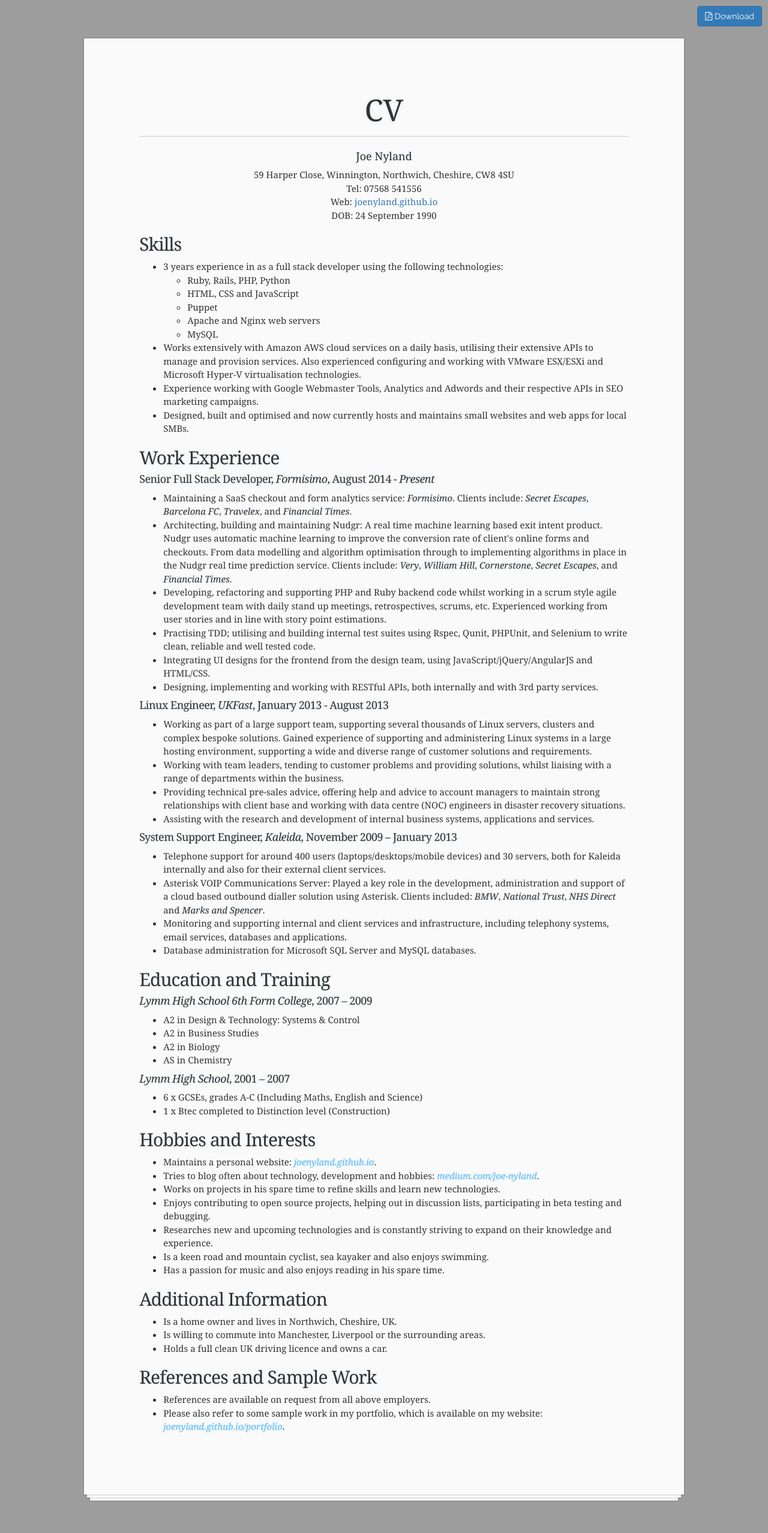
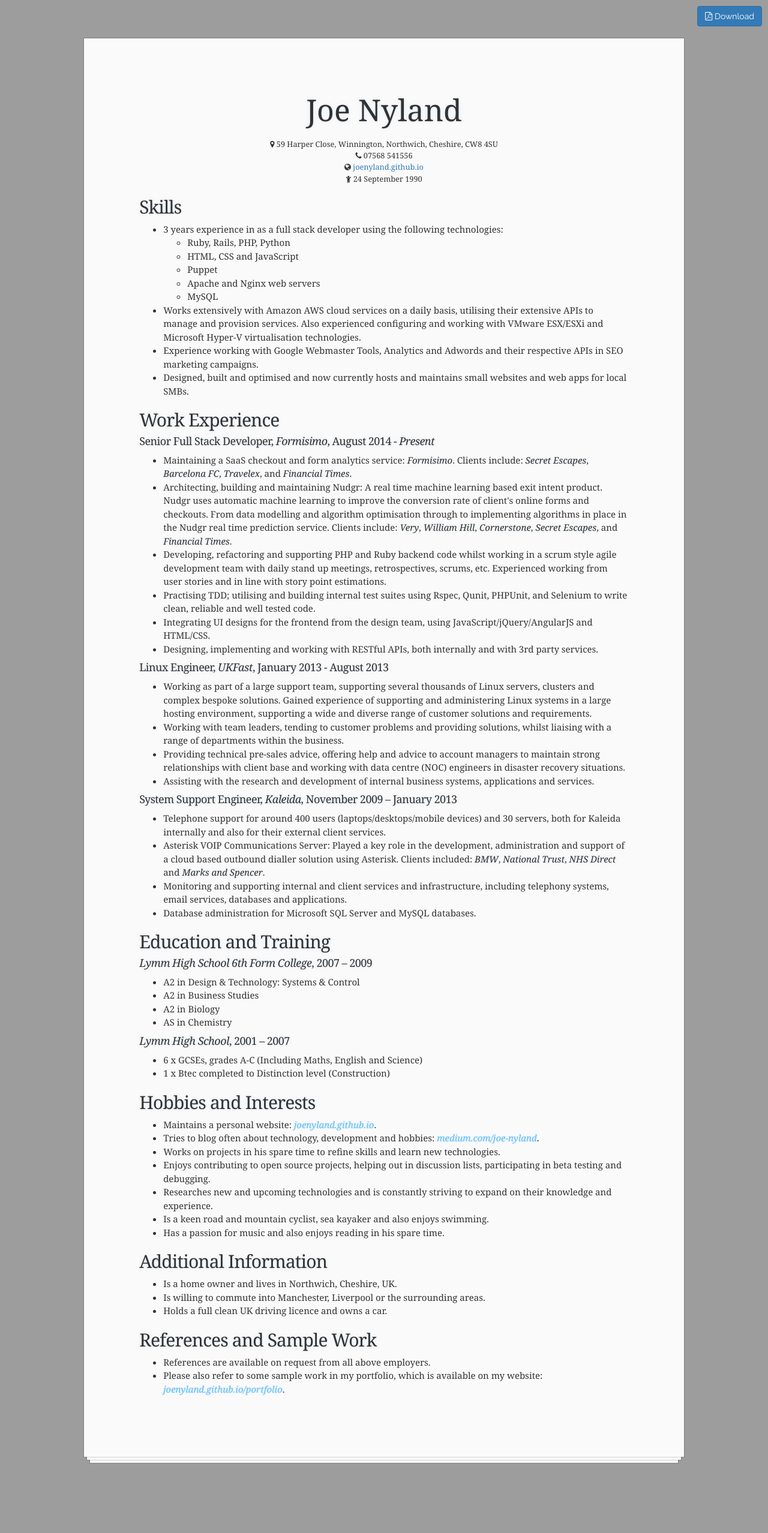
Before and after one commit to JoeNyland/joenyland.github.io, a Jekyll site: the page cv/index.html, which Jekyll copies as it is, in a window 1280 px wide. Shown: the whole page at 60% size. Built offline with Jekyll 4.4.1, drawn with Linux system fonts in a browser that asks for light colours; nearby versions of some CDN libraries; after the commit the page ends 2493 px from its top, so only the background shows below that.

Commit message:
Improve header of CV

```diff
--- a/assets/css/cv.min.scss
+++ b/assets/css/cv.min.scss
@@ -28,7 +28,7 @@
       h1 {
         font-size: 50px;
         text-align: center;
-        margin: 0 0 0 0;
+        margin: 0 0 20px 0;
       }
     }
 
--- a/cv/index.html
+++ b/cv/index.html
@@ -17,15 +17,14 @@
     <div class="paper-pad">
 
         <header class="center">
-            <h1 class="title">CV</h1>
-            <hr>
+            <h1 class="title">Joe Nyland</h1>
 
-            <h4>Joe Nyland</h4>
-
-            <p>59 Harper Close, Winnington, Northwich, Cheshire, CW8 4SU<br>
-                Tel: 07568 541556<br>
-                Web: <a href="https://joenyland.github.io/" target="_blank">joenyland.github.io</a><br>
-                DOB: 24 September 1990</p>
+            <p class="small">
+                <i class="fa fa-map-marker" aria-hidden="true"></i> 59 Harper Close, Winnington, Northwich, Cheshire, CW8 4SU<br>
+                <i class="fa fa-phone" aria-hidden="true"></i> 07568 541556<br>
+                <i class="fa fa-globe" aria-hidden="true"></i> <a href="https://joenyland.github.io/" target="_blank">joenyland.github.io</a><br>
+                <i class="fa fa-child" aria-hidden="true"></i> 24 September 1990
+            </p>
         </header>
 
         <section id="body">
```
